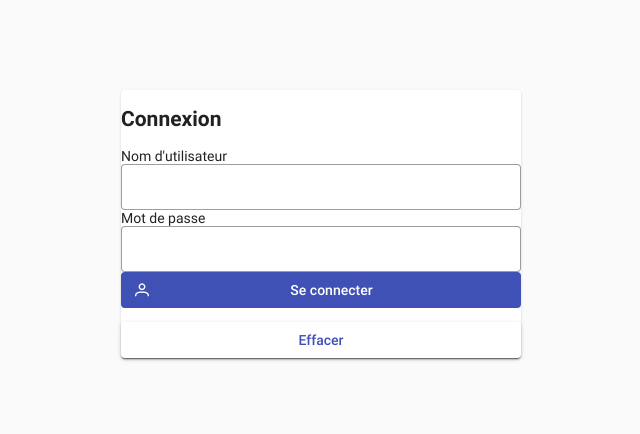
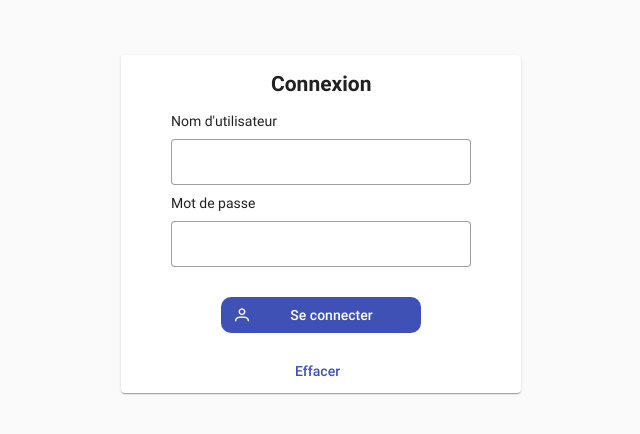
Before and after one commit to Axel-A78/BateauThibaultBackOffice, a Vue app in the folder dbo-vuejs-master/: page /login in a window 1280 px wide. Shown: the part 190-624 px from the top of the page, without its empty margins (319-959 px from the left). Built offline with nearby package versions, Linux system fonts and the light colour scheme.

Commit message:
CSS login page

```diff
--- a/dbo-vuejs-master/src/views/LoginView.vue
+++ b/dbo-vuejs-master/src/views/LoginView.vue
@@ -21,8 +21,8 @@
             class="p-inputtext p-component p-filled"
           />
         </div>
-        <div class="p-d-flex p-jc-between p-mt-6">
-          <div class="card flex justify-content-center">
+        <div>
+          <div class="login-card flex justify-content-center">
             <Button
               type="button"
               label="Se connecter"
@@ -30,8 +30,8 @@
               @click="login"
             />
           </div>
-          <div>
-            <Button label="Effacer" @click="clear" text raised />
+          <div class="clear-card flex justify-content-center">
+            <Button class="clearbtn" label="Effacer" @click="clear" link />
           </div>
         </div>
       </div>
@@ -49,7 +49,6 @@ export default {
   },
   methods: {
     login() {
-      // const token = localStorage.getItem("token");
       const requestOptions = {
         method: "POST",
         headers: {
@@ -88,6 +87,23 @@ export default {
 
 <style scoped>
 .login-container {
+  justify-content: center;
+}
+h2 {
+  width: 400px;
+  display: inline-block;
+  padding-left: 150px;
+}
+label {
+  margin-left: 12.5%;
+}
+input {
+  max-width: 75%;
+  margin-left: 12.5%;
+  margin-top: 10px;
+  margin-bottom: 10px;
+}
+.login-container {
   height: 100vh;
   display: flex;
   justify-content: center;
@@ -98,4 +114,31 @@ export default {
   width: 90%;
   max-width: 400px;
 }
+
+.p-button.p-component {
+  width: 400px;
+  max-width: 100%;
+  border-radius: 10px;
+}
+
+.p-button.p-component.p-button-raised.p-button-text {
+  border-radius: 10px;
+}
+
+.p-button.p-component.p-button-link.clearbtn {
+  max-width: fit-content;
+}
+
+.login-card.flex.justify-content-center {
+  width: 50%;
+  margin-top: 5%;
+  margin-left: 25%;
+}
+
+.clear-card.flex.justify-content-center {
+  width: 50%;
+  margin-bottom: 1%;
+  margin-top: 5%;
+  margin-left: 40%;
+}
 </style>
```
Also changed, not shown: 1 other file (tests, documents, lock files or other folders).
